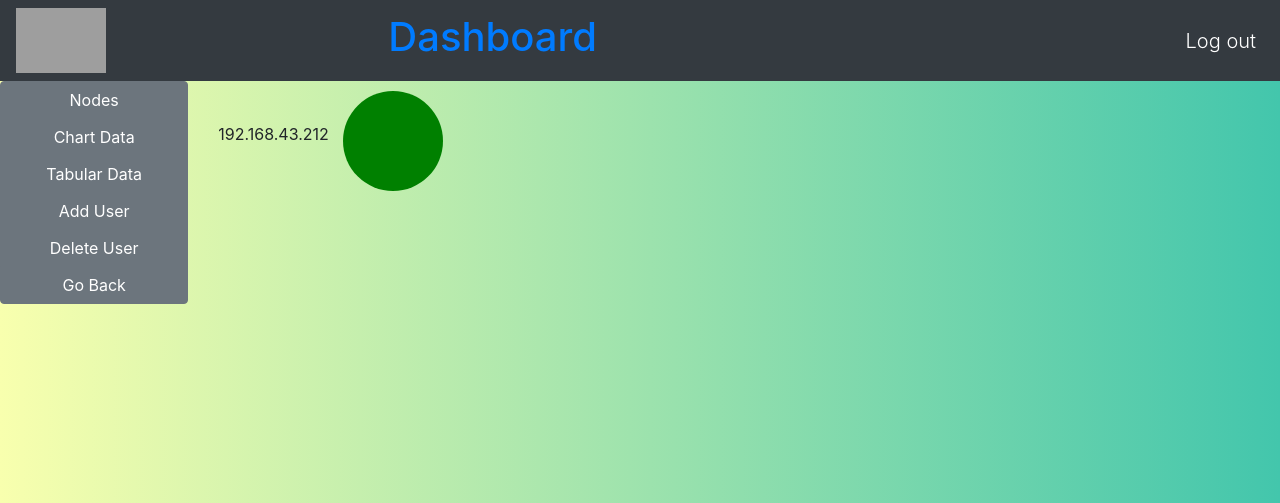
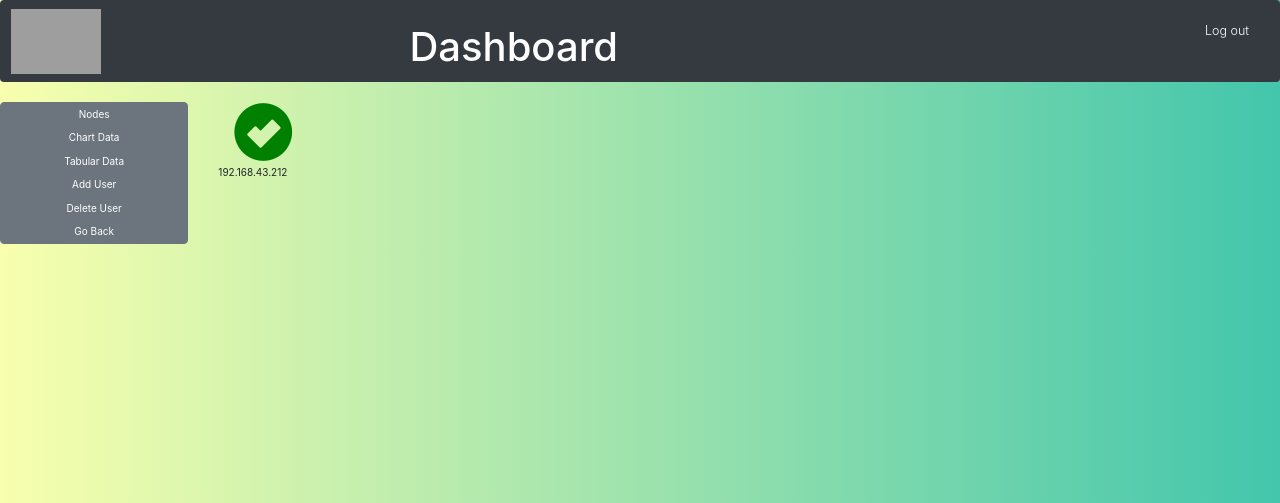
Before and after one commit to vandita315/performance_monitoring, a Django app: page /myapp/ in a window 1280 px wide. Shown: the top 503 px of the page. Run offline with Django 3.2, Linux system fonts and the light colour scheme; a user stored in the database is signed in; data comes from the database, SQL or seed files in the repository; some libraries are stand-ins or nearby versions; grey boxes are pictures that could not be loaded.

Commit message:
Update nodes.html

```diff
--- a/myapp/template/nodes.html
+++ b/myapp/template/nodes.html
@@ -1,22 +1,43 @@
+
+{% load static %}
+{% static "myapp/" as baseUrl %}
+
 <!DOCTYPE html>
 <html>
 <head>
   <link rel="stylesheet" type="text/css" href="/static/css/nodes.css">
   <link rel="stylesheet" href="https://use.fontawesome.com/releases/v5.3.1/css/all.css" integrity="sha384-mzrmE5qonljUremFsqc01SB46JvROS7bZs3IO2EmfFsd15uHvIt+Y8vEf7N7fWAU" crossorigin="anonymous">
 
+<link href="//maxcdn.bootstrapcdn.com/bootstrap/3.3.6/css/bootstrap.min.css" rel="stylesheet"> <!-- icon -->
+
+
   <link href="//maxcdn.bootstrapcdn.com/bootstrap/4.1.1/css/bootstrap.min.css" rel="stylesheet" id="bootstrap-css">
   <script src="//maxcdn.bootstrapcdn.com/bootstrap/4.1.1/js/bootstrap.min.js"></script>
    <script src="//cdnjs.cloudflare.com/ajax/libs/jquery/3.2.1/jquery.min.js"></script>
 
-</head>
+<script src="https://ajax.googleapis.com/ajax/libs/jquery/3.4.1/jquery.min.js"></script>
+
+
+ <link href="https://fonts.googleapis.com/icon?family=Material+Icons" rel="stylesheet">
+
+ <meta name="viewport" content="width=device-width, initial-scale=1, shrink-to-fit=no">
+
+<style>
+	.green-icon{
+color:green !important;
+}
+
+.red-icon{
+color:red !important;
+	}
+
+
+</style>
 
 
 
+</head>
 <body >
-
-
-
-
 <nav class="navbar navbar-expand-md navbar-dark bg-dark">
 	<ul class="nav">
 		<li class="nav-item">
@@ -27,7 +48,7 @@
     <span class="navbar-toggler-icon"></span>
   </button>
 	<div class=" collapse navbar-collapse " id="collapsingNavbar">
-	<a class=" mx-auto" href="#"><h1>Dashboard</h1></a>
+	<h1 class="navbar-brand mx-auto" style="font-size: 40px">Dashboard</h1>
 	<ul class="navbar-nav  ml-auto">
 		<li class="nav-item">
 			<a class="nav-link active" href="#" ></a>
@@ -49,23 +70,48 @@
 			<a href="javascript:history.back()" class="btn btn-secondary" >Go Back</a>
 		</div>
 	</div>
-	<div class="col-md-10">
+	<div id="update">
+		<div   class="col-md-10">
+			{% for db in final_data %}
 
-			{% for db in final_data %}
-				{% if db.ip_id %}
-				{{ db.ip_id }}
-					<div class="dot">
-                     </div>
-				{% else %}
-					<div class="circle-text">
-                        {{db.username}}
-                     </div>
-				{% endif %}
+                {% if db.cpu_usage %}
+					<div class="container">
+					  <div data-toggle="tooltip" title="{{db.date_time}}">
+					  	<i class="glyphicon glyphicon-ok-sign green-icon" style="font-size:60px;"></i>
+					 </div>
 
-			{% endfor  %}
+					</div>
 
+                {% else %}
+               		<div class="container">
+					  <a href="#" data-toggle="tooltip" title="{{db.date_time}}">
+					  	<i class="glyphicon glyphicon-remove-circle red-icon" style="font-size:60px;"></a>
+					</div>
+                {% endif %}
+                {{db.ip_id}}
+            {% endfor  %}
+
+		</div>
 	</div>
 </div>
 
+<script>
+$(document).ready(function(){
+  $('[data-toggle="tooltip"]').tooltip();
+});
+</script>
+
+
+
+<script>
+$(document).ready(function() {
+
+    setInterval(function(){
+    $('#update').load("load_nodes.html");
+    },3000);
+});
+
+</script>
+
 </body>
 </html>
```
